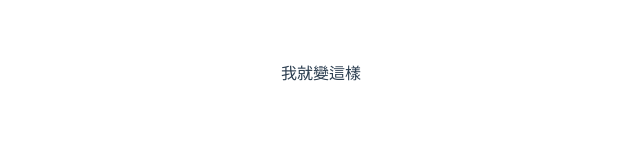
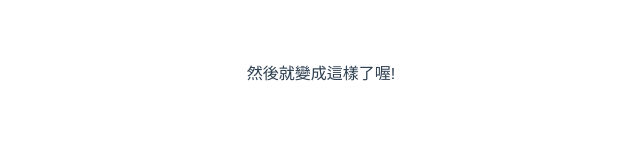
Before and after one commit to JohnSmith-Wang/TestGit, a Vue app: page / in a window 1280 px wide. Shown: the top 160 px of the page, without its empty margins (319-959 px from the left). Built offline with nearby package versions, Linux system fonts and the light colour scheme.

Commit message:
第五次的更新

```diff
--- a/src/App.vue
+++ b/src/App.vue
@@ -1,7 +1,7 @@
 <template>
   <div id="app">
 
-    我就變這樣
+    然後就變成這樣了喔!
 
   </div>
 </template>
```
